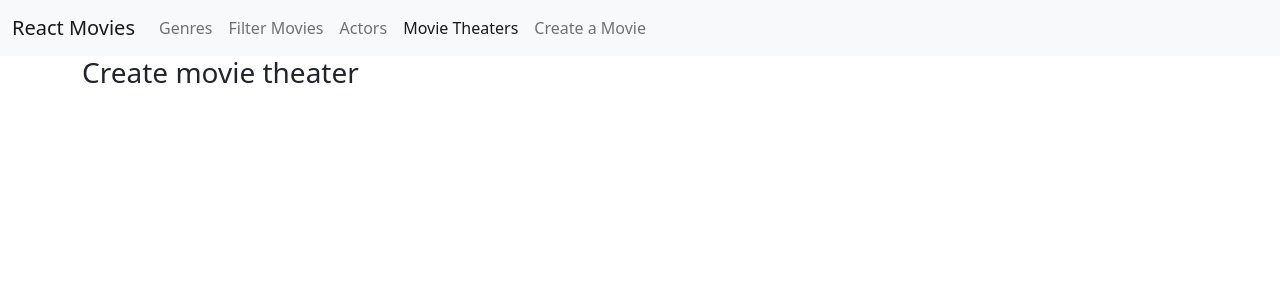
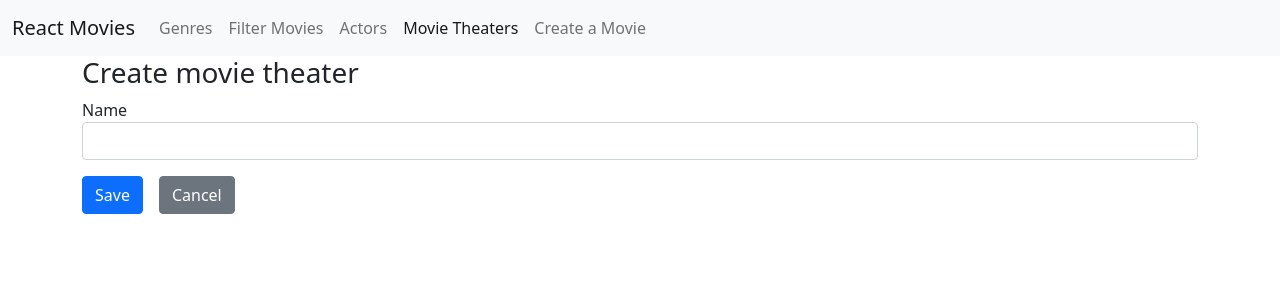
Before and after one commit to viveknz76/movie, a React (Create React App) app: page /movietheaters/create in a window 1280 px wide. Shown: the top 300 px of the page. Built offline with nearby package versions, Linux system fonts and the light colour scheme.

Commit message:
Theater form to create and edit theater

```diff
--- a/src/movies/movies.model.d.ts
+++ b/src/movies/movies.model.d.ts
@@ -1,10 +1,10 @@
-export interface movieDTO{
+export interface movieDTO {
     id: number;
     title: string;
     poster: string;
 }
 
-export interface landingPageDTO{
+export interface landingPageDTO {
     inTheaters?: movieDTO[];
     upcomingMovies?: movieDTO[];
 }
--- a/src/movietheaters/CreateMovieTheater.tsx
+++ b/src/movietheaters/CreateMovieTheater.tsx
@@ -1,7 +1,16 @@
+import MovieTheaterForm from './MovieTheaterForm';
+
 export default function CreateMovieTheater() {
   return (
     <>
       <h3>Create movie theater</h3>
+      <MovieTheaterForm
+        model={{ name: '' }}
+        onSubmit={async (values) => {
+          await new Promise((r) => setTimeout(r, 1));
+          console.log(values);
+        }}
+      />
     </>
   );
 }
--- a/src/movietheaters/EditMovieTheater.tsx
+++ b/src/movietheaters/EditMovieTheater.tsx
@@ -1,7 +1,20 @@
+import { useParams } from 'react-router-dom';
+import MovieTheaterForm from './MovieTheaterForm';
+
 export default function EditMovieTheater() {
+  const { id }: any = useParams();
+
   return (
     <>
       <h3>Edit movie theater</h3>
+      <MovieTheaterForm
+        model={{ name: '' }}
+        onSubmit={async (values) => {
+          await new Promise((r) => setTimeout(r, 1));
+          console.log(id);
+          console.log(values);
+        }}
+      />
     </>
   );
 }
--- /dev/null
+++ b/src/movietheaters/MovieTheaterForm.tsx
@@ -0,0 +1,39 @@
+import { Form, Formik, FormikHelpers } from 'formik';
+import { Link } from 'react-router-dom';
+import TextField from '../forms/TextField';
+import Button from '../utils/Button';
+import { movieTheaterCreationDTO } from './movieTheater.model';
+import * as Yup from 'yup';
+export default function MovieTheaterForm(props: movieTheaterFormProps) {
+  return (
+    <Formik
+      initialValues={props.model}
+      onSubmit={props.onSubmit}
+      validationSchema={Yup.object({
+        name: Yup.string()
+          .required('This field is required')
+          .firstLetterUppercase(),
+      })}
+    >
+      {(formikProps) => (
+        <Form>
+          <TextField displayName="Name" field="name" />
+          <Button disabled={formikProps.isSubmitting} type="submit">
+            Save
+          </Button>
+          <Link className="btn btn-secondary" to="/movietheaters">
+            Cancel
+          </Link>
+        </Form>
+      )}
+    </Formik>
+  );
+}
+
+interface movieTheaterFormProps {
+  model: movieTheaterCreationDTO;
+  onSubmit(
+    values: movieTheaterCreationDTO,
+    actions: FormikHelpers<movieTheaterCreationDTO>
+  ): void;
+}
```
Also changed, not shown: src/movietheaters/movieTheater.model.d.ts (added, +8 -0 lines).
